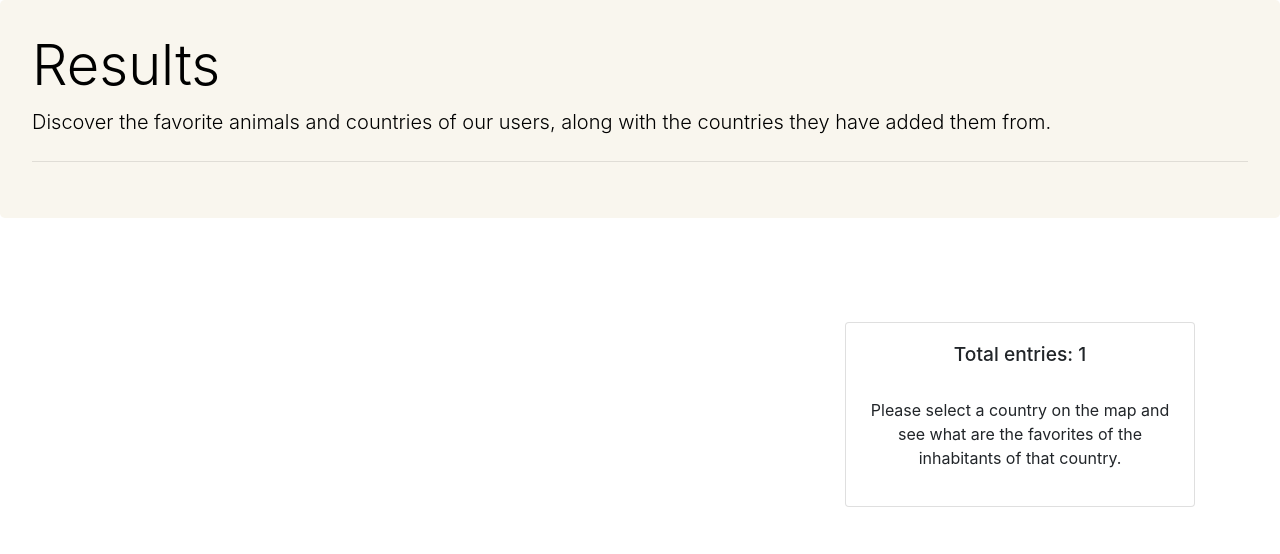
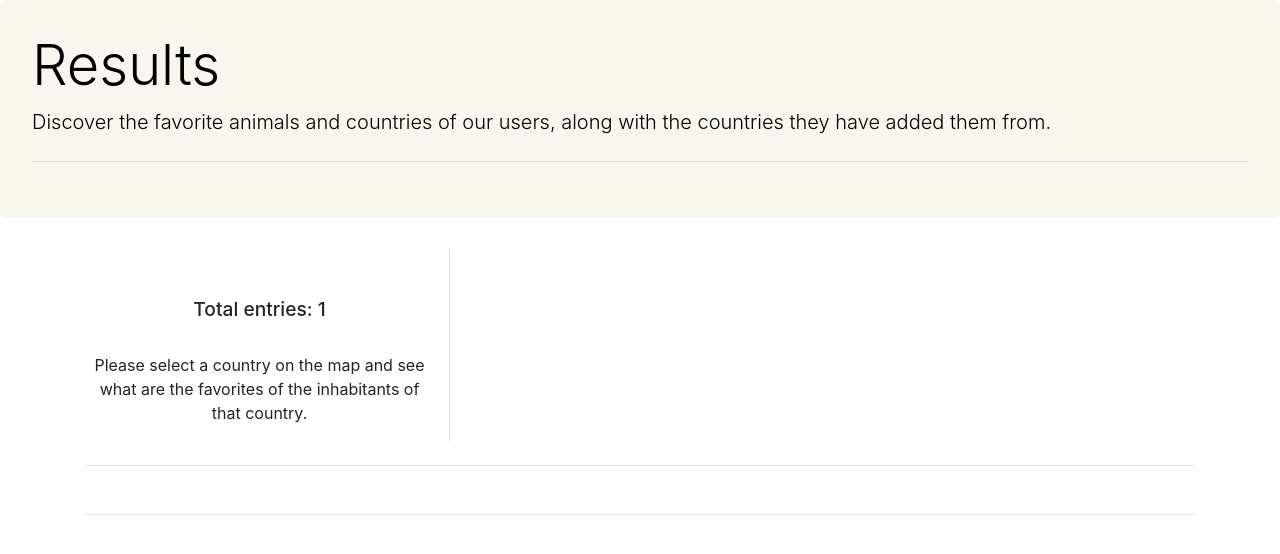
Before and after one commit to emmituuk/Project, a Flask app: template templates/result.html in a window 1280 px wide. Shown: the top 554 px of the page. Run offline with Flask 3, Linux system fonts and the light colour scheme; the template is opened without the code that fills it: most values are stand-ins (such as "Sample title", 1, 10 or a date in 2020); parts of the project's set-up code (start-up, migrations or seed data) failed here and were passed over; some libraries are stand-ins or nearby versions.

Commit message:
improved look of the result page

```diff
--- a/blueprints/result.py
+++ b/blueprints/result.py
@@ -60,7 +60,7 @@ def result():
     map_json = create_choropleth_map(
         sql_map,
         colorbar_title="Number of Entries",
-        graph_title="Geographic Distribution of Favorite Entries",
+        graph_title="Geographic Distribution of Entries",
     )
 
     # fetch and create line chart for number of entries per day
--- a/functions/graph_functions.py
+++ b/functions/graph_functions.py
@@ -112,13 +112,13 @@ def create_choropleth_map(sql, colorbar_title, graph_title):
         locationmode="country names",
         colorscale=custom_colorscale,
         colorbar_title=colorbar_title,
-        colorbar=dict(x=-0.2, y=0.54),
         text=[row[0] for row in result],
         hoverinfo="text",
     )
     layout = go.Layout(
         title=graph_title,
         geo=dict(projection_type="natural earth"),
+        height=400,
     )
     map_figure = go.Figure(data=data, layout=layout)
     return json.dumps(map_figure, cls=plotly.utils.PlotlyJSONEncoder)
--- a/templates/result.html
+++ b/templates/result.html
@@ -21,12 +21,8 @@
     </div>
     <div class="container">
       <div class="row">
-        <div class="col-12 col-md-8">
-          <div id="choropleth-map" class="chart"></div>
-        </div>
-        <div class="col-6 col-md-4">
-          <br /><br /><br />
-          <div class="card card-custom text-center" style="padding: 20px">
+        <div class="col-6 col-md-4 border-right text-center">
+          <br><br>
             <h1 style="font-size: larger">
               Total entries: {{ total_entries }}
             </h1>
@@ -47,9 +43,12 @@
                 Reset Charts
               </button>
             </div>
-          </div>
+        </div>
+        <div class="col-12 col-md-8">
+          <div id="choropleth-map" class="chart"></div>
         </div>
       </div>
+      <hr class="my-4" />
       <div class="row">
         <div class="col-6">
           <div id="bar-graph-country" class="chart"></div>
@@ -58,6 +57,7 @@
           <div id="bar-graph-animal" class="chart"></div>
         </div>
       </div>
+      <hr class="my-4" />
       <div class="row">
         <div class="col-12">
           <div id="line-chart" class="chart"></div>
```
